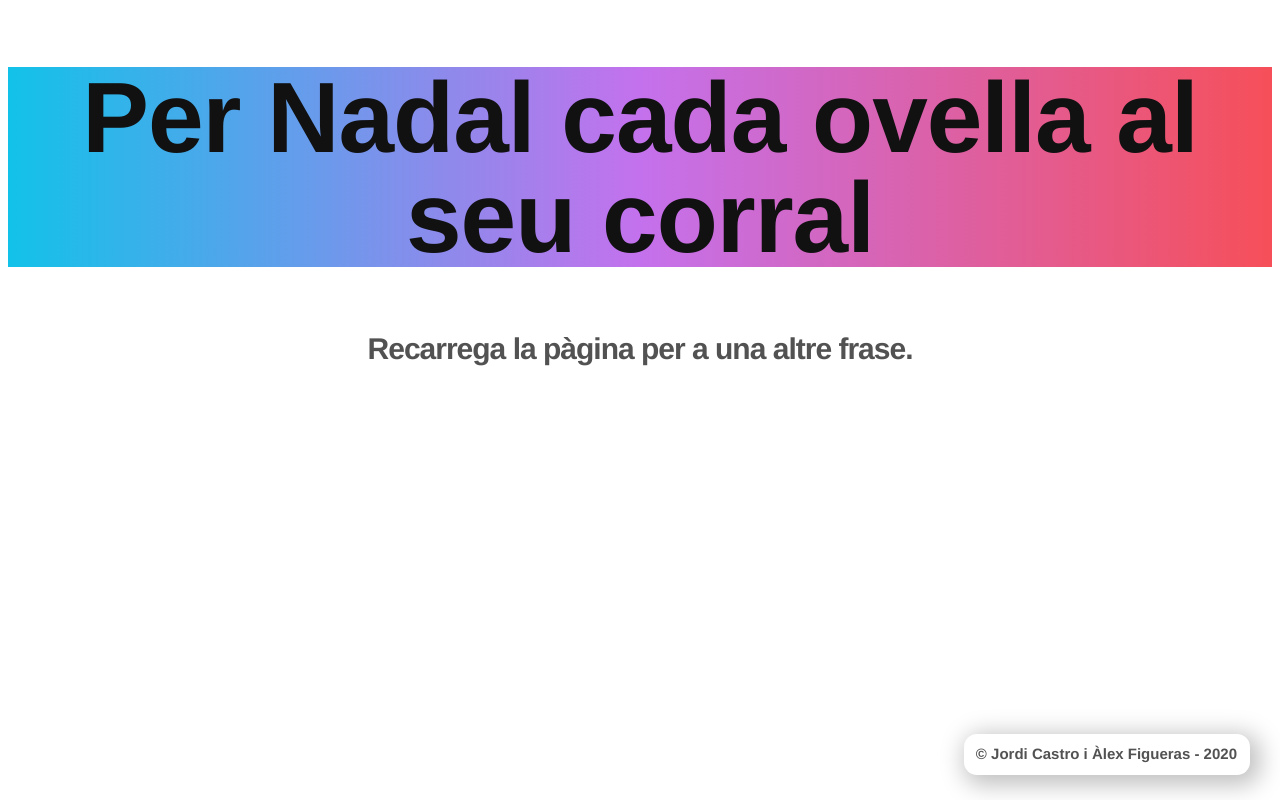
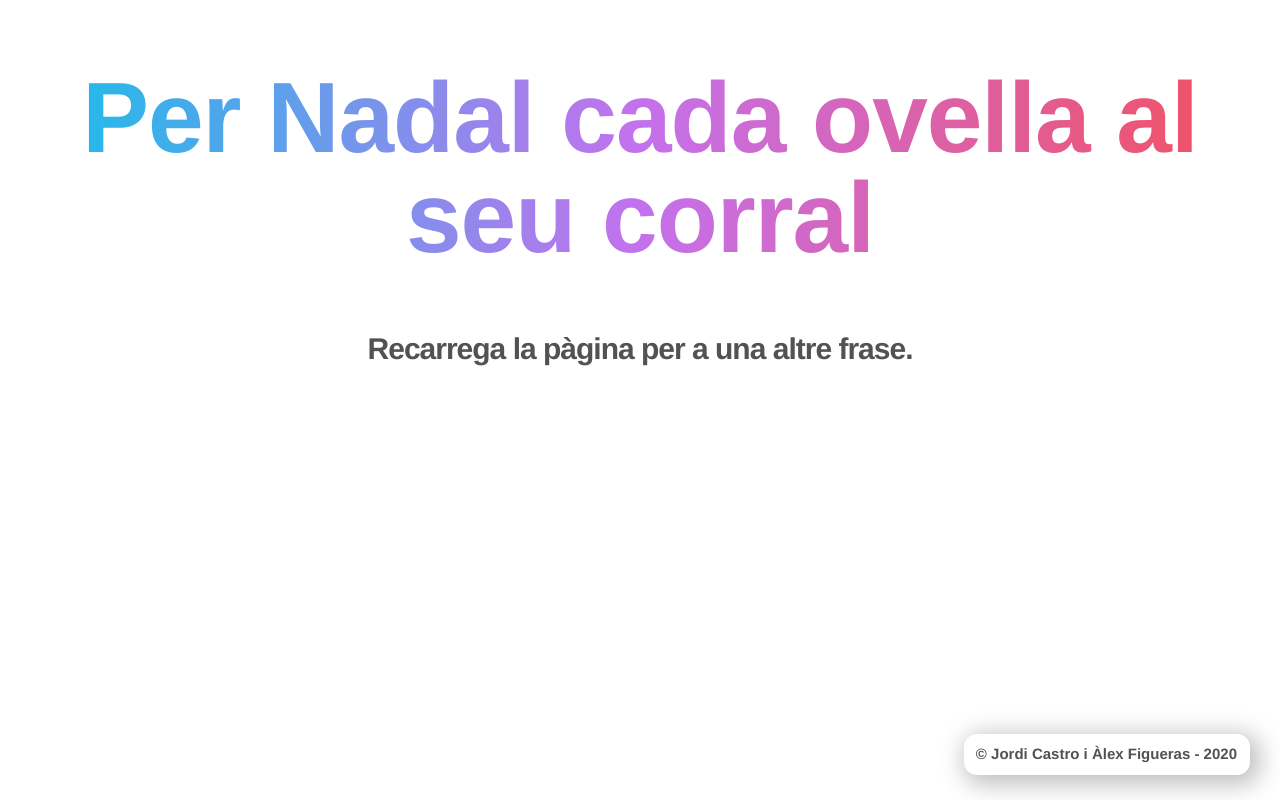
Before and after one commit to MrOrange9-JCT/nadal-ampa, a plain HTML site: page index.html in a window 1280 px wide. Drawn offline with Linux system fonts and the light colour scheme.

Commit message:
Update index.html

```diff
--- a/index.html
+++ b/index.html
@@ -9,6 +9,8 @@
 			font-size: 100px;
 			font-weight: bold;
 			background: linear-gradient(to right, rgb(18, 194, 233), rgb(196, 113, 237), rgb(246, 79, 89));
+			-webkit-background-clip: text;
+  			-webkit-text-fill-color: transparent;
 			letter-spacing: -1px;
 			line-height: 1;
 			text-align: center;
```
